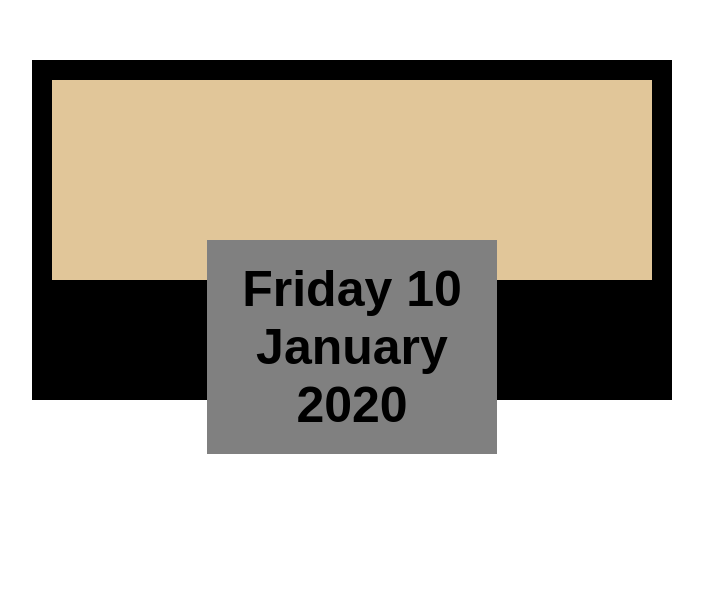
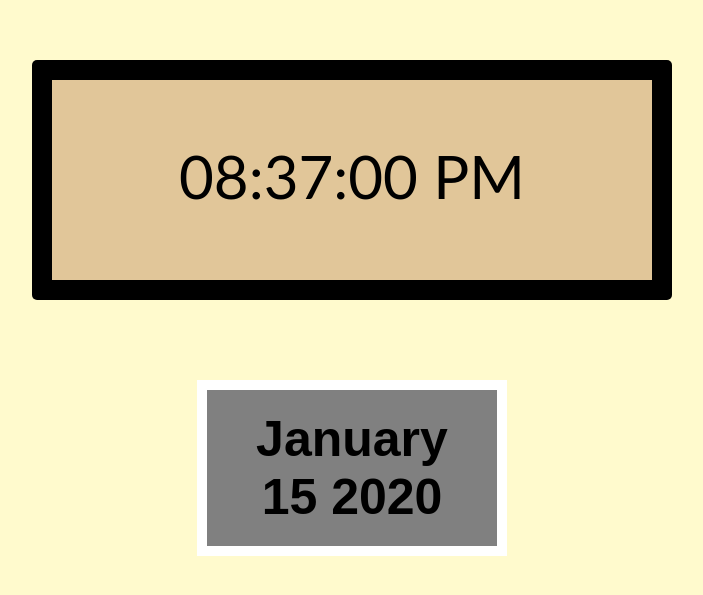
Before and after one commit to brycenamorozo/Clock-Project, a plain HTML site: page index.html in a window 1280 px wide. Shown: the part 165-760 px from the top of the page, without its empty margins (288-991 px from the left). Drawn offline with Linux system fonts and the light colour scheme.

Commit message:
fourth commit

```diff
--- a/index.html
+++ b/index.html
@@ -1,14 +1,15 @@
 <!Doctype html>
 <meta charset="UTF-8">
 <link href="styles.css" type="text/css" rel="stylesheet">
+ <script src="main.js"></script>
  <html>
 <head>
-   <title>Clock</title>
+  <title>Digital Clock</title>
 </head>
 <body>
   <div class="digitalClock">
-    <div id="time">
-        <div class="date">Friday 10 January 2020</div>
+    <div id="time"></div>
+    <div class="date">January 15 2020</div>
   </div>
-</div>
+  <body onload="startTime()">
 </body>
--- a/main.js
+++ b/main.js
@@ -1,14 +1,34 @@
 function startTime() {
+
+  var ampm = "pm"
+
   var time = new Date();
+
   var h = time.getHours();
+
   var m = time.getMinutes();
+
   var s = time.getSeconds();
+
   m = checkTime(m);
   s = checkTime(s);
+
+  if (h < 12) {
+    ampm = "AM"
+  }
+  if (h > 12) {
+    h -=12
+    ampm = "PM"
+  }
+  if (h < 10) {
+    h = "0" + h
+  }
+
   document.getElementById('time').innerHTML =
-  h + ":" + m + ":" + s;
+  h + ":" + m + ":" + s + " " + ampm;
   var t = setTimeout(startTime, 500);
 }
+
 function checkTime(i) {
   if (i < 10) {i = "0" + i};
   return i;
--- a/styles.css
+++ b/styles.css
@@ -1,13 +1,5 @@
 body {
-    background-color: #FFFFFF;
-}
-
-.digitalClock {
-  background-color: black ;
-  width: 600px;
-  height: 300px;
-  margin: 225px auto;
-  padding: 20px;
+    background-color: #FFFACD;
 }
 
 #time {
@@ -17,7 +9,16 @@ body {
   height: 130px ;
   padding-top: 60px;
   padding-bottom: 10px;
-  font-family: Optima, sans-serif;
+  font-family: optima, sans-serif;
+}
+
+.digitalClock {
+  background-color: black ;
+  width: 600px;
+  height: 200px;
+  margin: 225px auto;
+  padding: 20px;
+  border-radius: 5px;
 }
 
 .date {
@@ -29,5 +30,5 @@ font-family: sans-serif;
 font-weight: bold;
 padding: 20px;
 margin: 100px auto;
-border: solid 5px
-border-color: #FFFFFF;
+border: solid 10px #FFFFFF
+}
```
Lines whose indentation alone changed are shown as unchanged.
